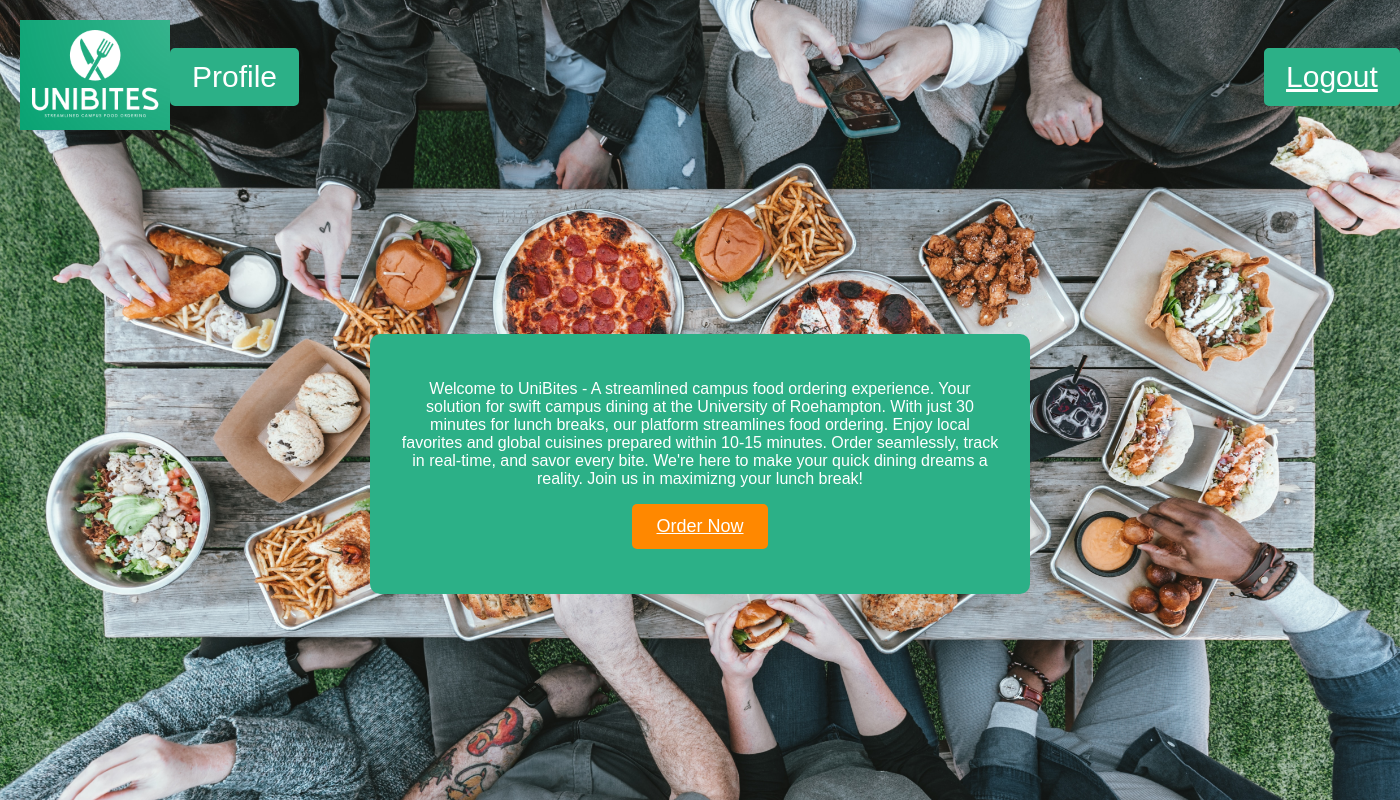
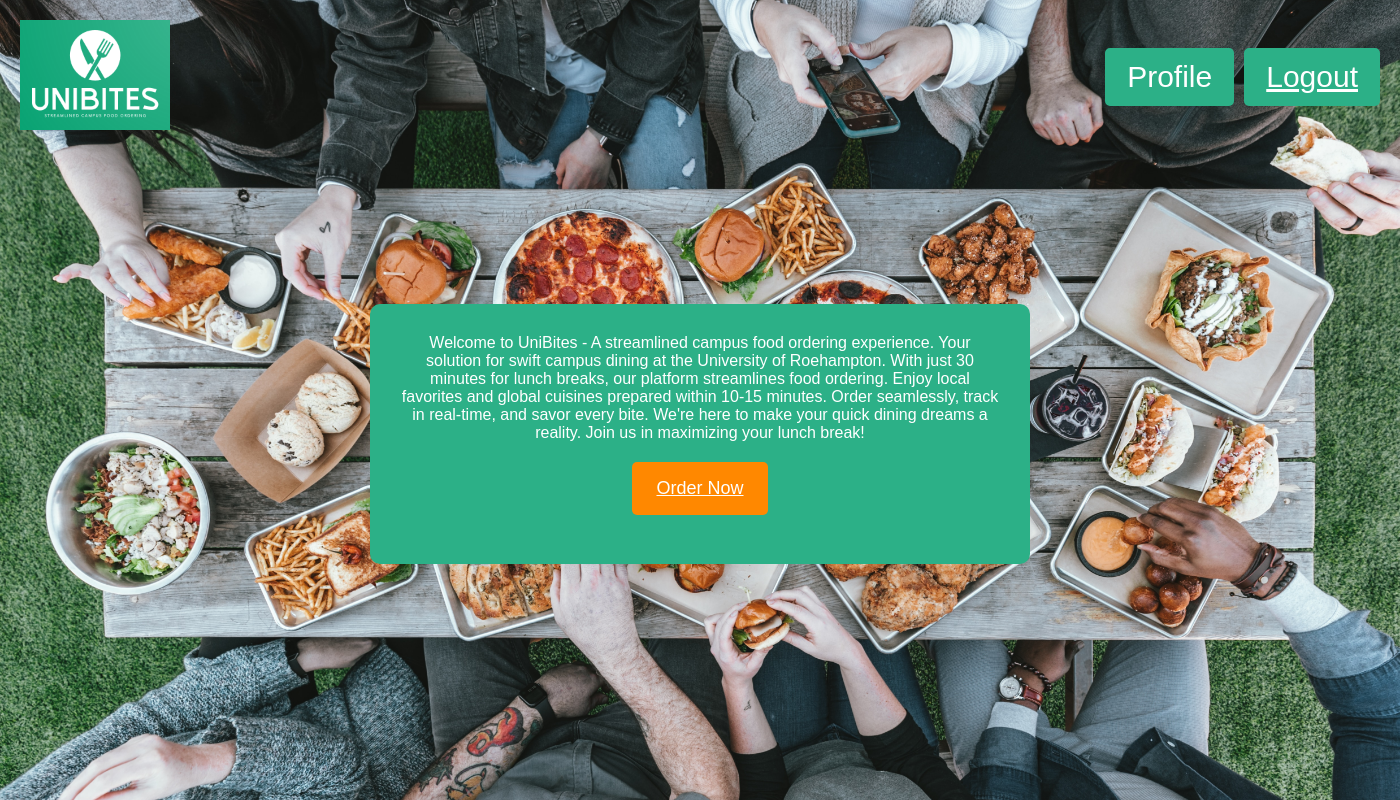
Before and after one commit to Armaan75/UniBites, a Django app: page / in a window 1400 px wide. Run offline with Django 4.2, Linux system fonts and the light colour scheme; a user stored in the database is signed in; some web fonts are replaced.

Commit message:
Updates on templates

```diff
--- a/UniBites/App/static/app/styling.css
+++ b/UniBites/App/static/app/styling.css
@@ -1,14 +1,20 @@
-body {
+/* Reset default margin and padding for all elements */
+body, h1, h2, h3, p, ul, li {
   margin: 0;
   padding: 0;
+}
+
+/* Set default font and background for the body */
+body {
   font-family: Arial, sans-serif;
-  background-image: url('background-image.jpg'); /* Replace with your image URL */
+  background-image: url('background-image.jpg');
   background-size: cover;
   background-position: center;
   background-attachment: fixed;
   color: #ffffff;
 }
 
+/* Header styling */
 .header {
   display: flex;
   justify-content: space-between;
@@ -17,20 +23,30 @@ body {
 }
 
 .logo {
-  width: 150px; /* Adjust the width as needed */
+  width: 150px;
   height: auto;
 }
 
-.login-button {
+.header-buttons {
+  display: flex;
+  align-items: center;
+  margin-left: auto;
+}
+
+.profile-container {
+  margin-right: 20px; /* Adjust this margin as needed */
+}
+
+.profile-button {
   padding: 10px 20px;
-  background-color: transparent;
+  background-color: #2CB087;
   color: #ffffff;
   border: 2px solid #2CB087;
-  background-color: #2CB087;
   border-radius: 5px;
   font-size: 30px;
   cursor: pointer;
   transition: background-color 0.3s ease, border-color 0.3s ease;
+  margin-right: 100px;
 }
 
 .logout-button {
@@ -43,14 +59,16 @@ body {
   font-size: 30px;
   cursor: pointer;
   transition: background-color 0.3s ease, border-color 0.3s ease;
-  margin-left: 1050px;
 }
 
-.login-button:hover {
+.login-button:hover,
+.logout-button:hover,
+.profile-button:hover {
   background-color: rgba(255, 255, 255, 0.2);
   border-color: rgba(255, 255, 255, 0.5);
 }
 
+/* Container and content box styling */
 .container {
   display: flex;
   justify-content: center;
@@ -64,12 +82,13 @@ body {
   padding: 30px;
   text-align: center;
   border-radius: 10px;
-    margin-top: 180px;
+  margin-top: 150px;
 }
 
 .cta-button {
   display: inline-block;
-  padding: 12px 24px;
+  padding: 16px 24px; /* Adjust padding as needed */
+  margin-top: 20px; /* Add margin-top to move the button down */
   background-color: #ff8800;
   color: #ffffff;
   border: none;
--- a/UniBites/App/templates/app/home.html
+++ b/UniBites/App/templates/app/home.html
@@ -16,7 +16,7 @@
   <div style="display: flex; align-items: center; margin-left: auto;">
     {% if user.is_authenticated %}
       <a href="{% url 'account:profile' %}">
-        <button class="login-button profile-button" style="margin-right: -85px;">Profile</button>
+        <button class="login-button profile-button" style="margin-right:10px;">Profile</button>
       </a>
       <a href="javascript:{document.getElementById('logout').submit()}" class="logout-button">Logout</a>
       <form action="{% url 'account:logout' %}" id='logout' method="POST">
@@ -33,18 +33,12 @@
 <div class="container">
   <div class="content-box">
     <p class="description">Welcome to UniBites - A streamlined campus food ordering experience.
-      Your solution for swift campus dining at the University of Roehampton. With just 30 minutes for lunch breaks, our platform streamlines food ordering. Enjoy local favorites and global cuisines prepared within 10-15 minutes. Order seamlessly, track in real-time, and savor every bite. We're here to make your quick dining dreams a reality. Join us in maximizng your lunch break!
-
+      Your solution for swift campus dining at the University of Roehampton. With just 30 minutes for lunch breaks, our platform streamlines food ordering. Enjoy local favorites and global cuisines prepared within 10-15 minutes. Order seamlessly, track in real-time, and savor every bite. We're here to make your quick dining dreams a reality. Join us in maximizing your lunch break!
     </p>
     {% if user.is_authenticated %}
-
-    <a href="{% url 'app:cafe_list' %}" class="cta-button">Order Now</a>
-
+      <a href="{% url 'app:cafe_list' %}" class="cta-button">Order Now</a>
     {% else %}
-
-    <a href="{% url 'account:login' %}" class="cta-button">Click to Order</a>
-
-
+      <a href="{% url 'account:login' %}" class="cta-button">Click to Order</a>
     {% endif %}
   </div>
 </div>
--- a/UniBites/App/templates/app/order_confirmation.html
+++ b/UniBites/App/templates/app/order_confirmation.html
@@ -31,7 +31,7 @@
     <p>Cafe: {{ order.cafe.name }}</p>
 
     <p>Total Price: £{{ total_price }}</p>
-    <h3>The Confirmation Email has been sent</h3>
+    <h3>Please make payment and your order will be ready to collect.</h3>
 
     <form method="post" action="{% url 'app:make_payment' order.id %}">
       {% csrf_token %}
```
Also changed, not shown: UniBites/App/static/app/styles.css (+10 -3 lines), UniBites/db.sqlite3. Lines whose indentation alone changed are shown as unchanged.
